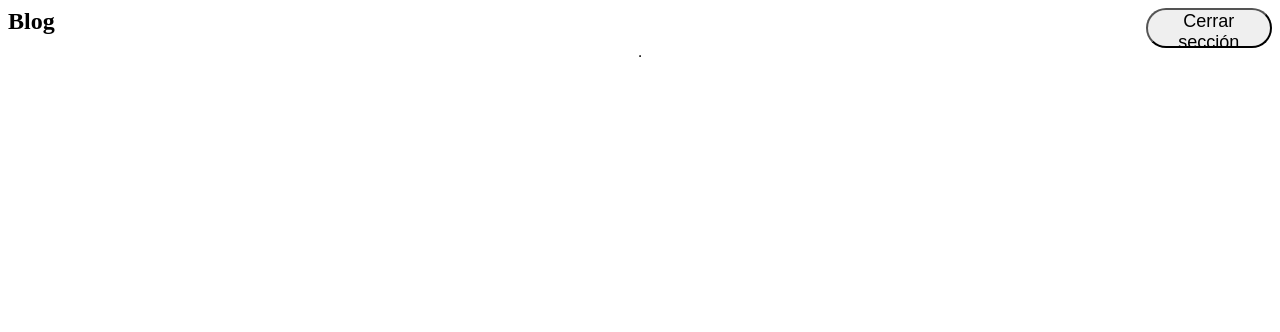
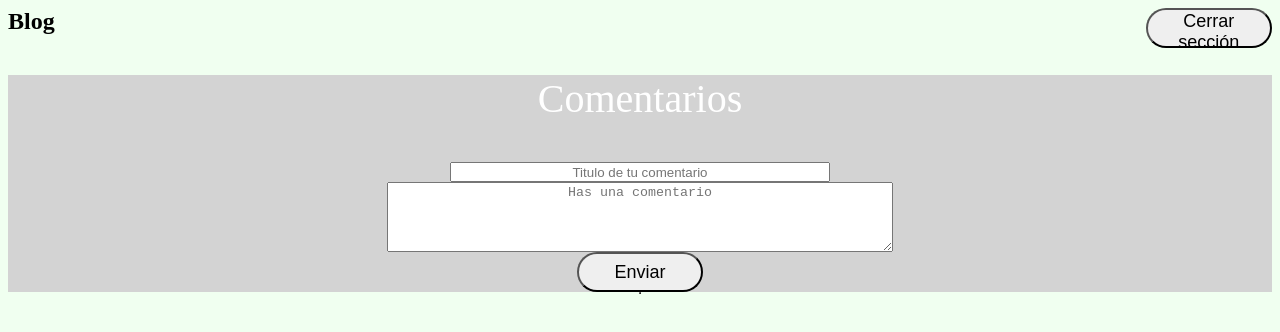
Before and after one commit to antonybrea05/Itla_Santiago2018, a plain HTML site: page Project_Blog/index.html in a window 1280 px wide. Drawn offline with Linux system fonts and the light colour scheme; no server answers; sample sign-in values are in the browser's storage.

Commit message:
Estapa final del proyecto

```diff
--- a/Project_Blog/css/index_style.css
+++ b/Project_Blog/css/index_style.css
@@ -1,4 +1,5 @@
 body{
+    background-color: 	#F0FFF0;
 
 
 }
@@ -11,19 +12,31 @@ body{
     background-color:rgb(250, 251, 252);
 
 }
-.h2 {
+.h2, .h3 {
     width: 100%;
     background-color: #D3D3D3;
     color: #ffffff;
     margin: 0px;
-    padding: 3px;
+    padding: 0px;
     text-align: center;
     font-size: 40px;
 }
-.h2 textarea{
+.h2 textarea {
     width: 40%;
     height: 100px;
     text-align: center;
+}
+
+.c_post{
+    width: 40%;
+    height: 70px;
+    text-align: center;
+}
+.t_post {
+    width: 30%;
+    height: 20px;
+    text-align: center;
+
 }
 
 /*Boton 'Cerrar Seccion' del Post_index*/
--- a/Project_Blog/index.html
+++ b/Project_Blog/index.html
@@ -12,6 +12,15 @@
         </div>
         <header class:"h1">
             <h2>Blog</h2>
+        </header>
+    </div>
+
+    <div id="cs2">
+        <header class="h3">
+            <p>Comentarios</p>
+           <div> <input type="text" placeholder="Titulo de tu comentario" id="title_post" class="t_post"/></div>
+           <div><textarea placeholder="Has una comentario" id="body_post" class="c_post"></textarea> </div>
+            <div><button id="btn-10">Enviar</button> </div>
         </header>
     </div>
 
@@ -32,5 +41,7 @@
     <script src="js/user-api.js"></script>
     <script src="js/post-api.js"></script>
     <script src="js/post.js"></script>
+
+
 </body>
 </html>
--- a/Project_Blog/js/post.js
+++ b/Project_Blog/js/post.js
@@ -8,6 +8,18 @@ function logout(){
         })
         .catch(function(error){
             console.log("Error: ", error);
+        });
+}
+
+function crearPost(){
+    var title = document.getElementById("title_post").value;
+    var body = document.getElementById("body_post").value;
+    PostApi.CreatePost(title, body, token)
+        .then(function(){
+            location.reload(); // Re-direccional a la página de inicio.
+        })
+        .catch(function(error){
+            console.log(error);
         });
 }
 
@@ -53,6 +65,7 @@ function userList(){
         console.log(error);
     });
 }
+
 function btn_4(post){
     var id=post.getAttribute("id");
     window.localStorage.setItem("PostId", id);
@@ -61,6 +74,11 @@ function btn_4(post){
 window.onload = function(){
     $("#btn-3").click(function(){
         logout();
+
+    });
+    $("#btn-10").click(function(){
+        crearPost();
+
     });
 
     userList();
--- a/Project_Blog/js/postInfo.js
+++ b/Project_Blog/js/postInfo.js
@@ -92,6 +92,8 @@ function comentar() {
         console.log(error);
     });
 }
+
+
 function btn_4(post){
     var id = post.getAttribute("id");
     window.localStorage.setItem("PostId", id);
```
Also changed, not shown: Project_Blog/js/newPost.js (added, +18 -0 lines), Project_Blog/post_index.html (+1 -1 lines).
